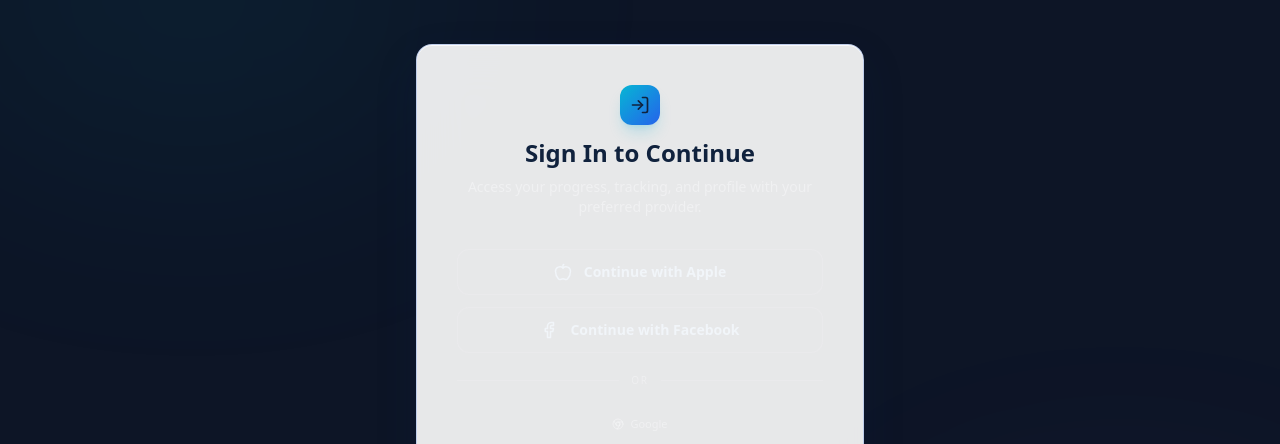
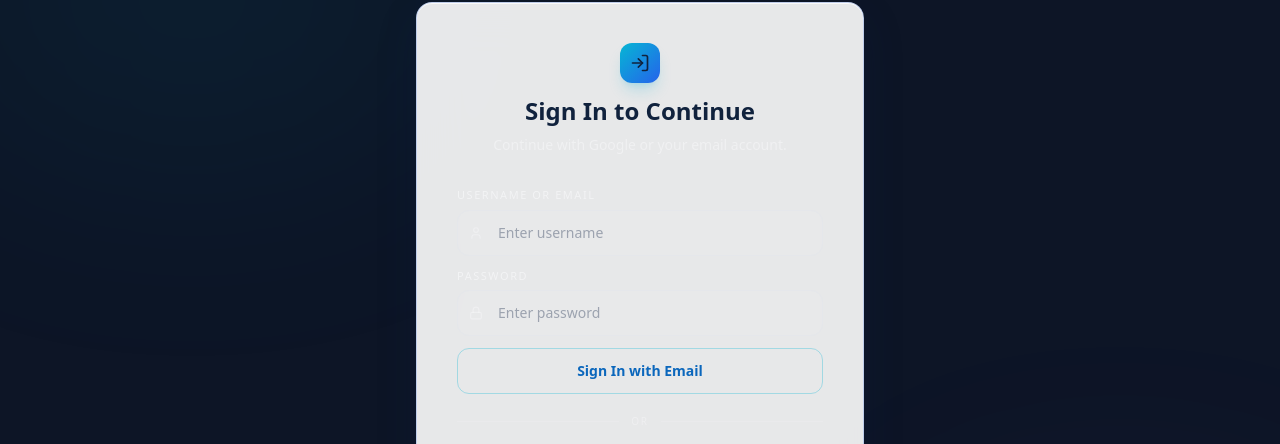
Before and after one commit to MohamedOsama389/unrealcyber-app, a React (Vite) app in the folder client/: page /login in a window 1280 px wide. Shown: the part 85-529 px from the top of the page. Built offline with nearby package versions, Linux system fonts and the light colour scheme; no server answers; what @builder.io/react would draw is missing.

Commit message:
Simplify public auth to Google and email login

```diff
--- a/client/src/context/AuthContext.jsx
+++ b/client/src/context/AuthContext.jsx
@@ -28,12 +28,16 @@ export const AuthProvider = ({ children }) => {
         initAuth();
     }, []);
 
-    const login = async (username, password) => {
+    const login = async (username, password, options = {}) => {
         try {
-            const res = await axios.post('/api/auth/login', { username, password });
+            const res = await axios.post('/api/auth/login', {
+                username,
+                password,
+                requireAdmin: options.requireAdmin || false
+            });
             const { token, role, username: dbUsername, avatar_id, avatar_version, display_name, avatar_url, private_access } = res.data;
 
-            if (role?.toLowerCase() !== 'admin' && !private_access) {
+            if (options.requireAdmin && role?.toLowerCase() !== 'admin' && !private_access) {
                 return { success: false, error: 'Private access is restricted.' };
             }
 
--- a/client/src/pages/PublicLogin.jsx
+++ b/client/src/pages/PublicLogin.jsx
@@ -1,17 +1,19 @@
 import { useEffect, useRef, useState } from 'react';
 import { useAuth } from '../context/AuthContext';
 import { useNavigate, useLocation, Link } from 'react-router-dom';
-import { LogIn, ArrowLeft, Apple, Facebook, Chrome } from 'lucide-react';
+import { LogIn, ArrowLeft, Chrome, User, Lock } from 'lucide-react';
 import PublicNavbar from '../components/PublicNavbar';
 
 const PublicLogin = () => {
+    const [username, setUsername] = useState('');
+    const [password, setPassword] = useState('');
+    const [submitting, setSubmitting] = useState(false);
     const [error, setError] = useState('');
-    const { loginWithGoogle, user } = useAuth();
+    const { loginWithGoogle, login, user } = useAuth();
     const navigate = useNavigate();
     const location = useLocation();
     const googleBtnRef = useRef(null);
     const [googleReady, setGoogleReady] = useState(false);
-    const [socialNotice, setSocialNotice] = useState('');
 
     // Where to go after login — default to the page that redirected here
     const from = location.state?.from || '/progress';
@@ -62,22 +64,20 @@ const PublicLogin = () => {
         return () => { script.onload = null; };
     }, [loginWithGoogle, navigate, from]);
 
-    const handleProviderLogin = (provider) => {
+    const handleEmailLogin = async (e) => {
+        e.preventDefault();
+        setSubmitting(true);
         setError('');
-        setSocialNotice('');
 
-        if (provider === 'google') return;
+        const result = await login(username, password, { requireAdmin: false });
+        setSubmitting(false);
 
-        const envKey = provider === 'apple' ? 'VITE_APPLE_LOGIN_URL' : 'VITE_FACEBOOK_LOGIN_URL';
-        const providerLabel = provider === 'apple' ? 'Apple' : 'Facebook';
-        const providerUrl = import.meta.env[envKey];
-
-        if (providerUrl) {
-            window.location.assign(providerUrl);
+        if (result.success) {
+            navigate(from, { replace: true });
             return;
         }
 
-        setSocialNotice(`${providerLabel} login is not configured yet.`);
+        setError(result.error || 'Login failed. Please try again.');
     };
 
     return (
@@ -104,7 +104,7 @@ const PublicLogin = () => {
                             Sign In to Continue
                         </h2>
                         <p className="text-center text-white/40 text-sm mt-2 mb-8">
-                            Access your progress, tracking, and profile with your preferred provider.
+                            Continue with Google or your email account.
                         </p>
 
                         {/* Error */}
@@ -114,25 +114,45 @@ const PublicLogin = () => {
                             </div>
                         )}
 
-                        <div className="space-y-3">
+                        <form onSubmit={handleEmailLogin} className="space-y-3">
+                            <label className="block">
+                                <span className="mb-1.5 block text-[11px] uppercase tracking-[0.14em] text-white/50">Username or email</span>
+                                <div className="relative">
+                                    <User size={14} className="pointer-events-none absolute left-3 top-1/2 -translate-y-1/2 text-white/35" />
+                                    <input
+                                        type="text"
+                                        value={username}
+                                        onChange={(e) => setUsername(e.target.value)}
+                                        className="w-full rounded-xl border border-white/12 bg-white/[0.04] px-10 py-3 text-sm text-white outline-none transition-colors focus:border-cyan-400/45"
+                                        placeholder="Enter username"
+                                        autoComplete="username"
+                                        required
+                                    />
+                                </div>
+                            </label>
+                            <label className="block">
+                                <span className="mb-1.5 block text-[11px] uppercase tracking-[0.14em] text-white/50">Password</span>
+                                <div className="relative">
+                                    <Lock size={14} className="pointer-events-none absolute left-3 top-1/2 -translate-y-1/2 text-white/35" />
+                                    <input
+                                        type="password"
+                                        value={password}
+                                        onChange={(e) => setPassword(e.target.value)}
+                                        className="w-full rounded-xl border border-white/12 bg-white/[0.04] px-10 py-3 text-sm text-white outline-none transition-colors focus:border-cyan-400/45"
+                                        placeholder="Enter password"
+                                        autoComplete="current-password"
+                                        required
+                                    />
+                                </div>
+                            </label>
                             <button
-                                type="button"
-                                onClick={() => handleProviderLogin('apple')}
-                                className="w-full inline-flex items-center justify-center gap-3 rounded-xl border border-white/10 bg-white/[0.03] px-4 py-3 text-sm font-semibold text-slate-100 hover:border-cyan-400/35 hover:bg-cyan-500/8 transition-colors"
+                                type="submit"
+                                disabled={submitting}
+                                className="w-full rounded-xl border border-cyan-500/30 bg-cyan-500/12 px-4 py-3 text-sm font-semibold text-cyan-200 transition-colors hover:bg-cyan-500/22 disabled:cursor-not-allowed disabled:opacity-60"
                             >
-                                <Apple size={18} />
-                                Continue with Apple
+                                {submitting ? 'Signing In...' : 'Sign In with Email'}
                             </button>
-
-                            <button
-                                type="button"
-                                onClick={() => handleProviderLogin('facebook')}
-                                className="w-full inline-flex items-center justify-center gap-3 rounded-xl border border-white/10 bg-white/[0.03] px-4 py-3 text-sm font-semibold text-slate-100 hover:border-cyan-400/35 hover:bg-cyan-500/8 transition-colors"
-                            >
-                                <Facebook size={18} />
-                                Continue with Facebook
-                            </button>
-                        </div>
+                        </form>
 
                         <div className="my-5 flex items-center gap-3">
                             <span className="h-px bg-white/10 flex-1" />
@@ -154,12 +174,6 @@ const PublicLogin = () => {
                             </p>
                         )}
 
-                        {socialNotice && (
-                            <p className="text-[11px] text-amber-300/90 text-center mt-3">
-                                {socialNotice}
-                            </p>
-                        )}
-
                         {/* Divider */}
                         <div className="mt-8 pt-6 border-t border-white/5 text-center">
                             <Link
```
